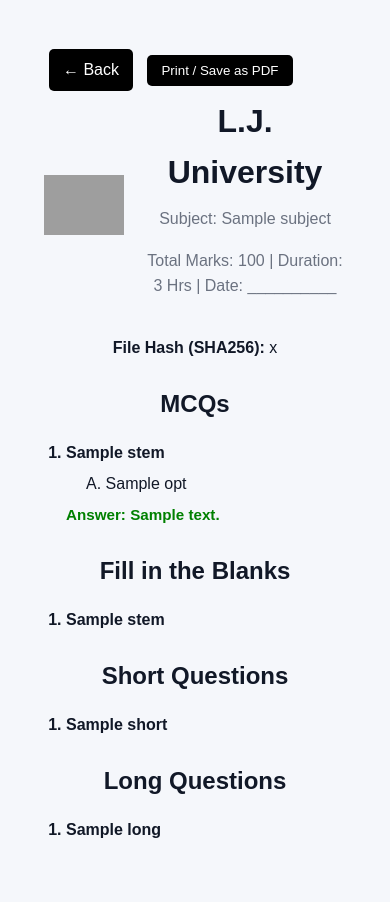
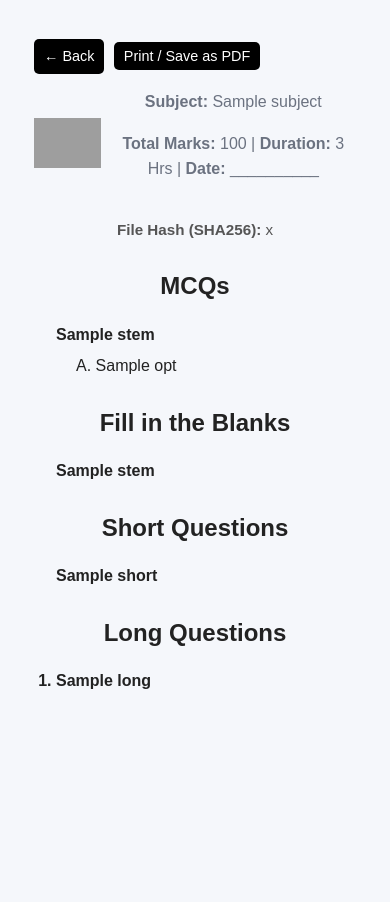
Before and after one commit to rudradesa/question-paper-generator-rule-base, a Flask app: template templates/paper.html in a window 390 px wide. After the commit the page ends 689 px from the top, so only its background shows below. Run offline with Flask 3, Linux system fonts and the light colour scheme; the template is opened without the code that fills it: most values are stand-ins (such as "Sample title", 1, 10 or a date in 2020); grey boxes are pictures that could not be loaded.

Commit message:
Update paper.html

```diff
--- a/templates/paper.html
+++ b/templates/paper.html
@@ -6,20 +6,70 @@
   <title>{{ subject }} - Question Paper</title>
   <link rel="stylesheet" href="{{ url_for('static', filename='style.css') }}">
   <style>
-    @media print { .no-print { display: none !important; } .page-break { page-break-before: always; } }
-    body { font-family: Arial, sans-serif; margin: 20px; line-height: 1.6; }
-    header { display: flex; justify-content: flex-start; align-items: center; margin-bottom: 20px; }
-    header img { height: 60px; margin-right: 20px; }
-    .header-info { text-align: center; flex-grow: 1; }
-    h1, h2 { text-align: center; margin: 10px 0; }
-    .btn { display: inline-block; margin: 5px; padding: 8px 14px; background: black; color: white; text-decoration: none; border-radius: 5px; }
+    @media print {
+      .no-print { display: none !important; }
+      .page-break { page-break-before: always; }
+    }
+
+    body {
+      font-family: Arial, sans-serif;
+      margin: 20px;
+      line-height: 1.6;
+      color: #222;
+    }
+
+    header {
+      display: flex;
+      align-items: center;
+      justify-content: flex-start;
+      margin-bottom: 20px;
+    }
+
+    header img {
+      height: 60px;
+      margin-right: 20px;
+    }
+
+    .header-info {
+      text-align: center;
+      flex-grow: 1;
+    }
+
+    h1, h2 {
+      text-align: center;
+      margin: 12px 0;
+    }
+
+    .btn {
+      display: inline-block;
+      margin: 5px 5px 15px 0;
+      padding: 8px 14px;
+      background: #000;
+      color: #fff;
+      text-decoration: none;
+      border-radius: 5px;
+      transition: background 0.2s;
+    }
+
     .btn:hover { background: #333; }
+
     .q { font-weight: bold; margin-top: 12px; }
+
     ul { list-style-type: none; padding-left: 20px; }
+
     li { margin-bottom: 6px; }
-    .ans { color: green; font-weight: bold; margin-top: 5px; }
-    .info-line { text-align: center; margin-bottom: 20px; }
+
+    .info-line { text-align: center; margin-bottom: 20px; font-size: 0.95em; color: #555; }
+
     .section { margin-top: 25px; }
+
+    ol li { margin-bottom: 12px; }
+
+    @media (max-width: 600px) {
+      body { margin: 10px; }
+      header img { height: 50px; margin-right: 10px; }
+      .btn { padding: 6px 10px; font-size: 0.9em; }
+    }
   </style>
 </head>
 <body>
@@ -32,18 +82,19 @@
     <header>
       <img src="{{ url_for('static', filename='LJKU-Logo-Small.png') }}" alt="College Logo">
       <div class="header-info">
-        <h1>L.J. University</h1>
-        <p>Subject: {{ subject }}</p>
-        <p>Total Marks: 100 | Duration: 3 Hrs | Date: __________</p>
+        <p><strong>Subject:</strong> {{ subject }}</p>
+        <p><strong>Total Marks:</strong> 100 | <strong>Duration:</strong> 3 Hrs | <strong>Date:</strong> __________</p>
       </div>
     </header>
 
     {% if pdf_hash %}
       <p class="info-line"><strong>File Hash (SHA256):</strong> {{ pdf_hash }}</p>
     {% endif %}
+
+    <!-- MCQs -->
     <div class="section">
       <h2>MCQs</h2>
-  <ol>
+      <ol style="list-style: none;">
         {% for q in paper.questions_by_level["MCQ"] %}
           <li class="q">{{ q.stem }}</li>
           <ul>
@@ -52,35 +103,31 @@
               <li>{{ letters[loop.index0] }}. {{ opt }}</li>
             {% endfor %}
           </ul>
-      {% if q.answer %}
-        <p class="ans">Answer: {{ q.answer }}</p>
-      {% endif %}
         {% endfor %}
       </ol>
     </div>
 
-
-
+    <!-- Fill in the Blanks -->
     <div class="section">
       <h2>Fill in the Blanks</h2>
-      <ol>
+      <ol style="list-style: none;">
         {% for f in paper.questions_by_level["FillBlanks"] %}
           <li class="q">{{ f.stem }}</li>
         {% endfor %}
       </ol>
     </div>
 
-
+    <!-- Short Questions -->
     <div class="section">
       <h2>Short Questions</h2>
-      <ol>
+      <ol style="list-style: none;">
         {% for s in paper.questions_by_level["Short"] %}
           <li class="q">{{ s }}</li>
         {% endfor %}
       </ol>
     </div>
 
-
+    <!-- Long Questions -->
     <div class="section">
       <h2>Long Questions</h2>
       <ol>
@@ -89,7 +136,6 @@
         {% endfor %}
       </ol>
     </div>
-
   </div>
 </body>
 </html>
```
Lines whose indentation alone changed are shown as unchanged.
